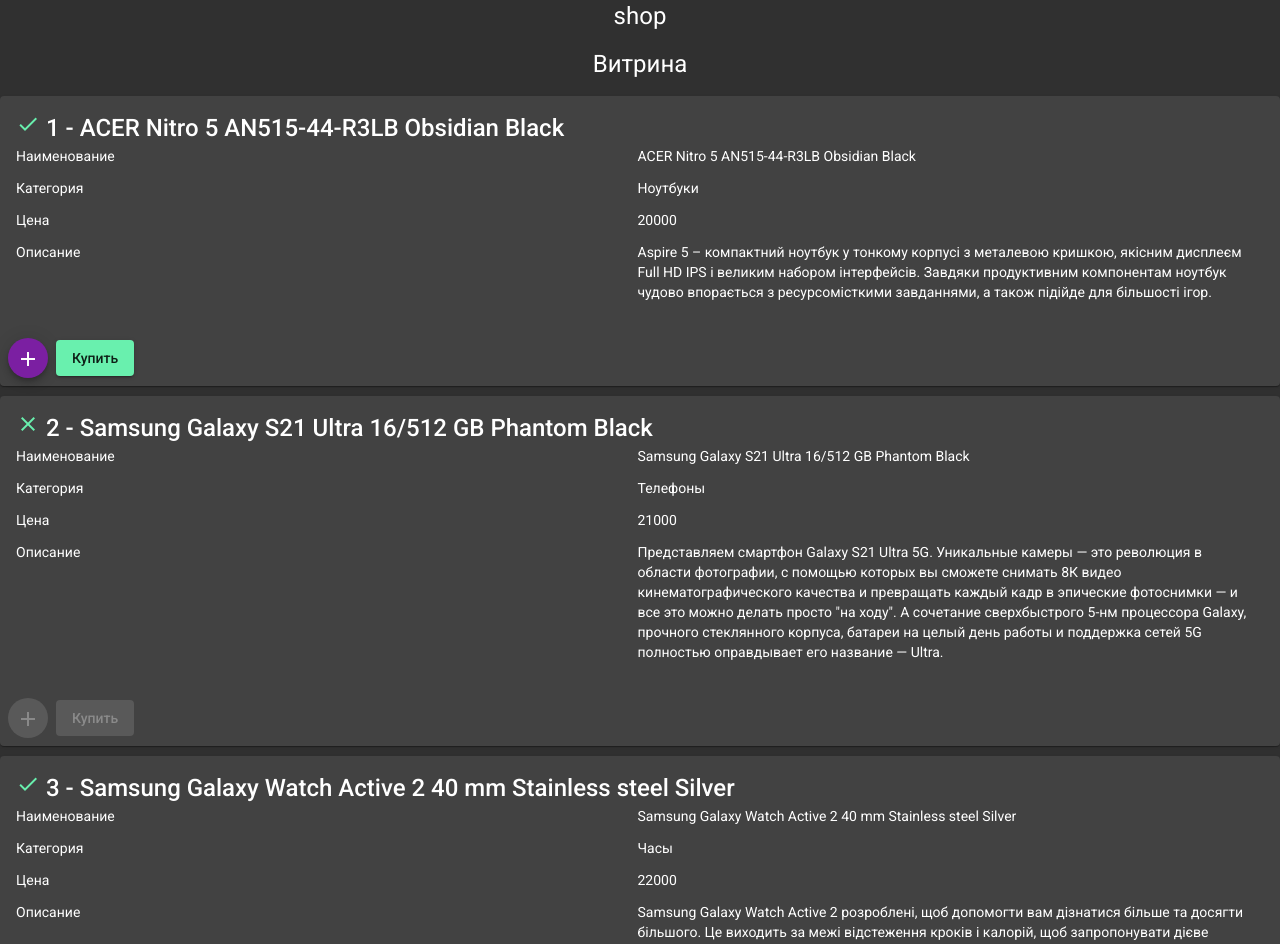
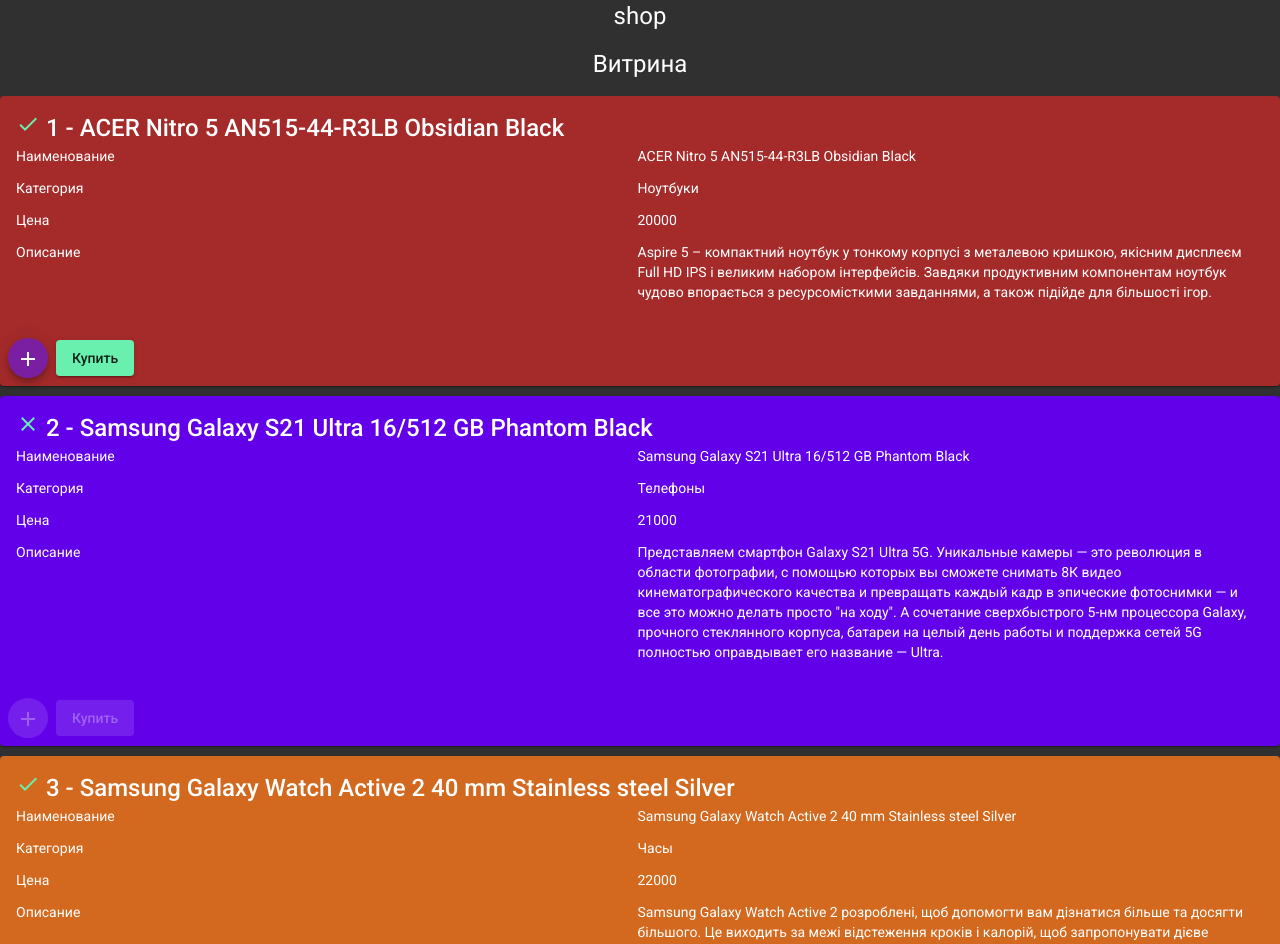
Before and after one commit to tkaczenko/shop-ng, an Angular app: page / in a window 1280 px wide. Shown: the top 944 px of the page. Built offline with nearby package versions, Linux system fonts and the light colour scheme.

Commit message:
implemented task2

```diff
--- a/src/app/cart/components/cart-item/cart-item.component.html
+++ b/src/app/cart/components/cart-item/cart-item.component.html
@@ -1,4 +1,4 @@
-<mat-card fxFlex="100%" fxLayoutGap="5px">
+<mat-card appHighlight fxFlex="100%" fxLayoutGap="5px">
     <mat-card-title color="primary">
         <span fxFlex="100%">
             {{ item.id }} - {{ item.name }}
--- a/src/app/cart/components/cart-item/cart-item.component.ts
+++ b/src/app/cart/components/cart-item/cart-item.component.ts
@@ -1,4 +1,4 @@
-import { ChangeDetectionStrategy, ElementRef, EventEmitter, ViewChild } from '@angular/core';
+import { ChangeDetectionStrategy, ElementRef, EventEmitter, OnChanges, SimpleChanges, ViewChild } from '@angular/core';
 import { Renderer2 } from '@angular/core';
 import { Component, Input, OnInit, Output } from '@angular/core';
 import { ProductModel } from 'src/app/shared/models/product.model';
@@ -9,7 +9,7 @@
   styleUrls: ['./cart-item.component.scss'],
   changeDetection: ChangeDetectionStrategy.OnPush
 })
-export class CartItemComponent implements OnInit {
+export class CartItemComponent implements OnChanges {
   @Input()
   item: ProductModel;
 
@@ -23,7 +23,7 @@
 
   constructor() { }
 
-  ngOnInit(): void {
+  ngOnChanges(changes: SimpleChanges): void {
     this.quantity = this.item.quantity;
   }
 
--- a/src/app/cart/components/cart-list/cart-list.component.html
+++ b/src/app/cart/components/cart-list/cart-list.component.html
@@ -3,7 +3,7 @@
         Корзина
     </h1>
     <div fxLayout="column" fxFlex="100%" fxLayoutGap="10px" *ngIf="products.length > 0; else empty">
-        <app-cart-item appHighlight *ngFor="let product of products; trackBy: trackByItems" [item]="product"
+        <app-cart-item *ngFor="let product of products; trackBy: trackByItems" [item]="product"
             (removedItem)="onRemoveItem($event)" (updatedItem)="onUpdateItem($event)">
         </app-cart-item>
         <div fxLayout="column" fxLayoutAlign="center end">
--- a/src/app/products/components/product/product.component.html
+++ b/src/app/products/components/product/product.component.html
@@ -1,4 +1,7 @@
-<mat-card fxFlex="100%" fxLayoutGap="5px">
+<mat-card fxFlex="100%" fxLayoutGap="5px" [ngClass]="{
+    'phones': CATEGORY.PHONES === product.category,
+    'laptops': CATEGORY.LAPTOPS === product.category,
+    'watches': CATEGORY.WATCHES === product.category}">
     <mat-card-title color="primary">
         <span fxFlex="100%">
             <mat-icon color="accent" matTooltip="В наличии" *ngIf="product.isAvailable">
--- a/src/app/products/components/product/product.component.scss
+++ b/src/app/products/components/product/product.component.scss
@@ -0,0 +1,11 @@
+.phones {
+    background-color: #6200ea;
+}
+
+.laptops {
+    background-color: brown;
+}
+
+.watches {
+    background-color: chocolate;
+}
--- a/src/app/products/components/product/product.component.ts
+++ b/src/app/products/components/product/product.component.ts
@@ -1,4 +1,5 @@
 import { ChangeDetectionStrategy, Component, EventEmitter, Input, OnInit, Output } from '@angular/core';
+import { Category } from 'src/app/shared/models/category.model';
 import { ProductModel } from '../../../shared/models/product.model';
 
 @Component({
@@ -13,6 +14,8 @@
   @Output()
   addedToCart = new EventEmitter<ProductModel>();
 
+  readonly CATEGORY = Category;
+
   constructor() { }
 
   ngOnInit(): void { }
--- a/src/app/shared/directives/highlight.directive.ts
+++ b/src/app/shared/directives/highlight.directive.ts
@@ -5,21 +5,19 @@
   selector: '[appHighlight]'
 })
 export class HighlightDirective {
-  @HostBinding('style.background-color')
+  @HostBinding('style.backgroundColor')
   backgroundColor: string;
 
   previousColor: string;
 
   @HostListener('mouseenter')
   newColor(): void {
-    console.log('ss');
     this.previousColor = this.backgroundColor;
     this.backgroundColor = '#3366CC';
   }
 
   @HostListener('mouseleave')
   oldColor(): void {
-    console.log('leave');
     this.backgroundColor = this.previousColor;
   }
 
```
Also changed, not shown: 1 other file (tests, documents, lock files or other folders).
